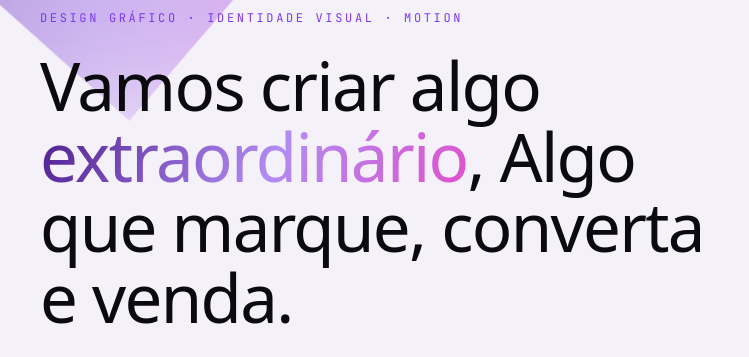
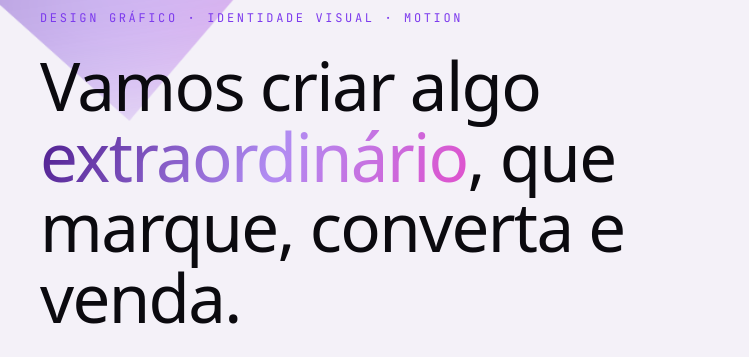
Before and after one commit to lucastele356-cmd/lucas-andrade-portfolio, a website built with Vite: page index.html in a window 1280 px wide. Shown: the part 198-555 px from the top of the page, 0-749 px from the left. Built offline with nearby package versions, Linux system fonts and the light colour scheme; a web font is replaced by a local one.

Commit message:
Remove repetição de "Algo" no título do hero

```diff
--- a/index.html
+++ b/index.html
@@ -87,7 +87,7 @@
           </p>
           <h1 class="font-display font-medium text-[2.6rem] leading-[1.05] sm:text-6xl lg:text-[4.2rem] tracking-tight text-ink dark:text-white">
             Vamos criar algo<br />
-            <span class="text-gradient-brand">extraordinário</span>, <span class="font-light">Algo que marque, converta e venda.</span>
+            <span class="text-gradient-brand">extraordinário</span>, <span class="font-light">que marque, converta e venda.</span>
           </h1>
           <p class="mt-7 max-w-md text-base lg:text-lg text-gray-600 dark:text-gray-300 leading-relaxed">
             Sou Lucas Andrade, designer gráfico e consultor criativo. Construo sistemas visuais para marcas, agências e empreendedores que precisam ser lembrados pelo motivo certo.
```
